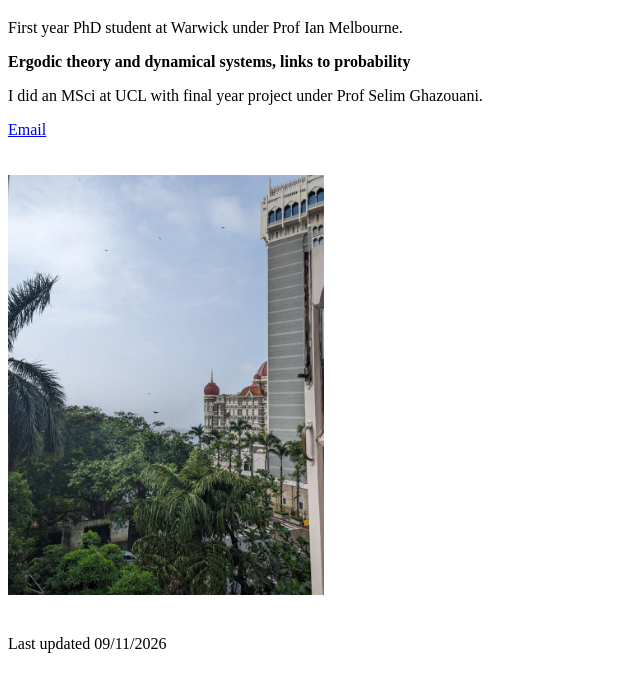
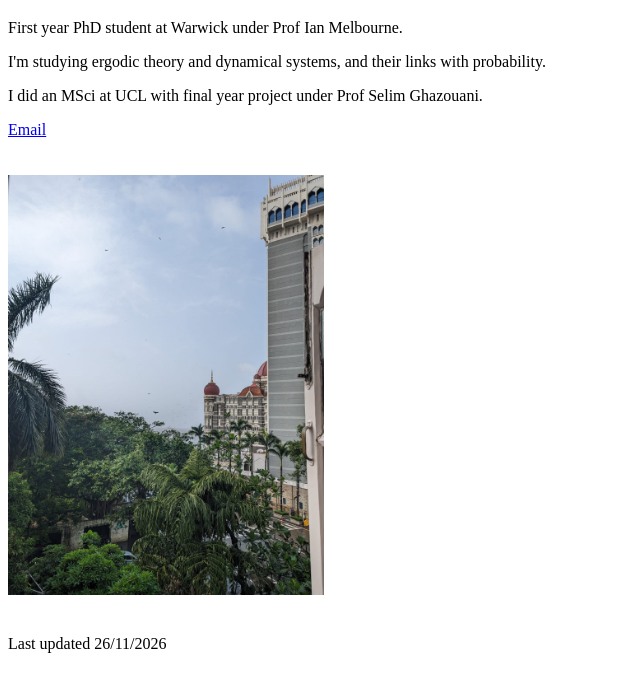
Before and after one commit to ahaan-k-s/ahaan-k-s.github.io, a plain HTML site: page index.html in a window 1280 px wide. Shown: the part 61-752 px from the top of the page, without its empty margins (0-640 px from the left). Drawn offline with nearby package versions, Linux system fonts and the light colour scheme.

Commit message:
Update index.html

```diff
--- a/index.html
+++ b/index.html
@@ -9,14 +9,14 @@
 <body>
     <h1>Ahaan Kirloskar Saini</h1>
     <p>First year PhD student at Warwick under Prof Ian Melbourne.</p>
-    <p><b>Ergodic theory and dynamical systems, links to probability</b></p>
+    <p>I'm studying ergodic theory and dynamical systems, and their links with probability.</p>
     <p>I did an MSci at UCL with final year project under Prof Selim Ghazouani.</p>
     <p><a href="mailto:Ahaan.Saini@warwick.ac.uk">Email</a></p>
 
     <img src="rbyc.jpg" alt="RBYC" style="width: 25%; max-width: 600px; height: auto; margin: 20px 20px 20px 0;">
 
     <footer>
-        <p>Last updated 09/11/2026</p>
+        <p>Last updated 26/11/2026</p>
     </footer>
 </body>
 </html>
```
